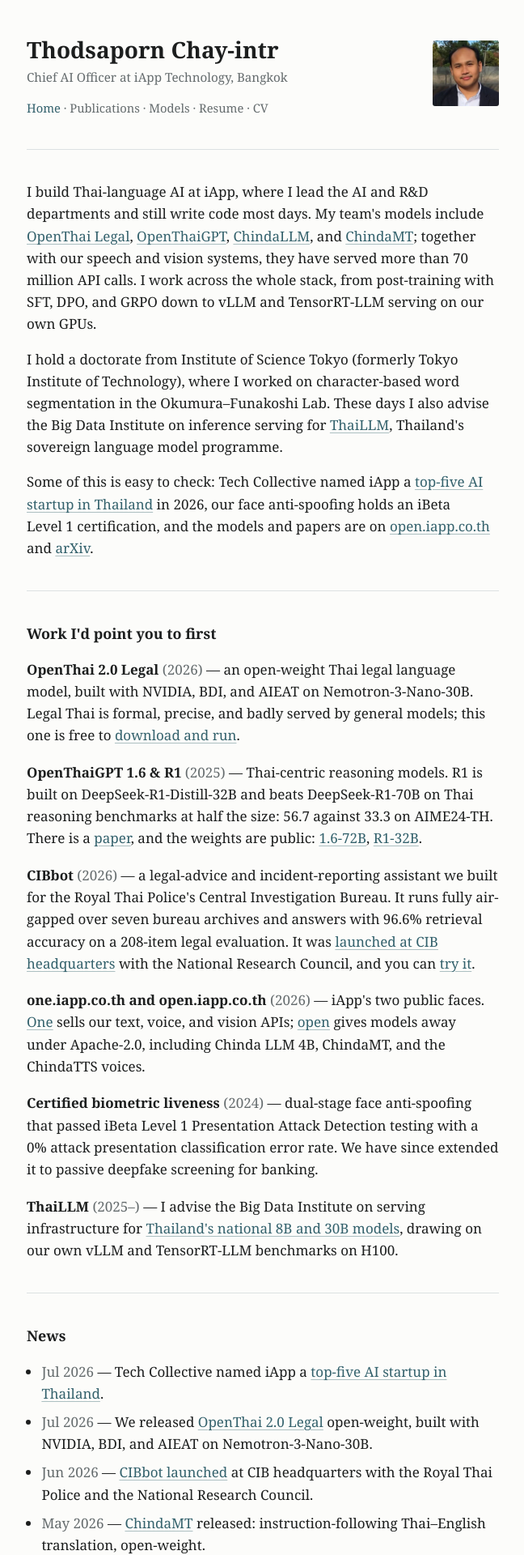
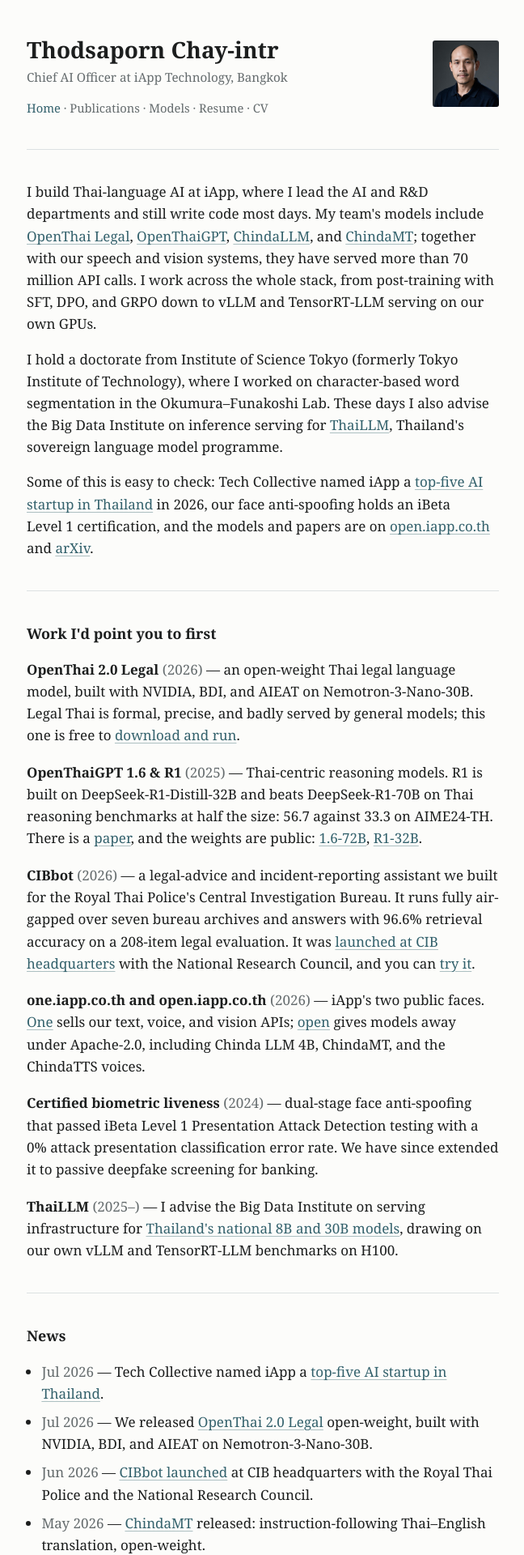
Before and after one commit to tchayintr/tchayintr.github.io, a Jekyll site: the page built from index.html, in a window 1280 px wide. Shown: the top 1920 px of the page at 81% size, without its empty margins (315-963 px from the left). Built offline with Jekyll 4.4.1, drawn with Linux system fonts in a browser that asks for light colours.

Commit message:
Update profile photo

```diff
--- a/_layouts/default.html
+++ b/_layouts/default.html
@@ -20,7 +20,7 @@
       <p class="role">Chief AI Officer at iApp Technology, Bangkok</p>
       {% include nav.html %}
     </div>
-    <img src="/assets/images/headshot.jpg" alt="Portrait of Thodsaporn Chay-intr" width="82" height="81">
+    <img src="/assets/images/headshot.jpg" alt="Portrait of Thodsaporn Chay-intr" width="82" height="82">
   </div>
 </header>
 {% else %}
--- a/assets/css/main.css
+++ b/assets/css/main.css
@@ -52,7 +52,7 @@
 nav a { color: var(--muted); text-decoration: none; }
 nav a:hover, nav a[aria-current] { color: var(--link); }
 .masthead { display: flex; justify-content: space-between; gap: 1.5rem; align-items: flex-start; }
-.masthead img { width: 82px; height: 81px; border-radius: 3px; margin-top: .35rem; }
+.masthead img { width: 82px; height: 82px; border-radius: 3px; margin-top: .35rem; }
 
 /* content */
 p { margin: 0 0 1rem; }
```
Also changed, not shown: assets/images/headshot-full.jpg (added), assets/images/headshot.jpg.
